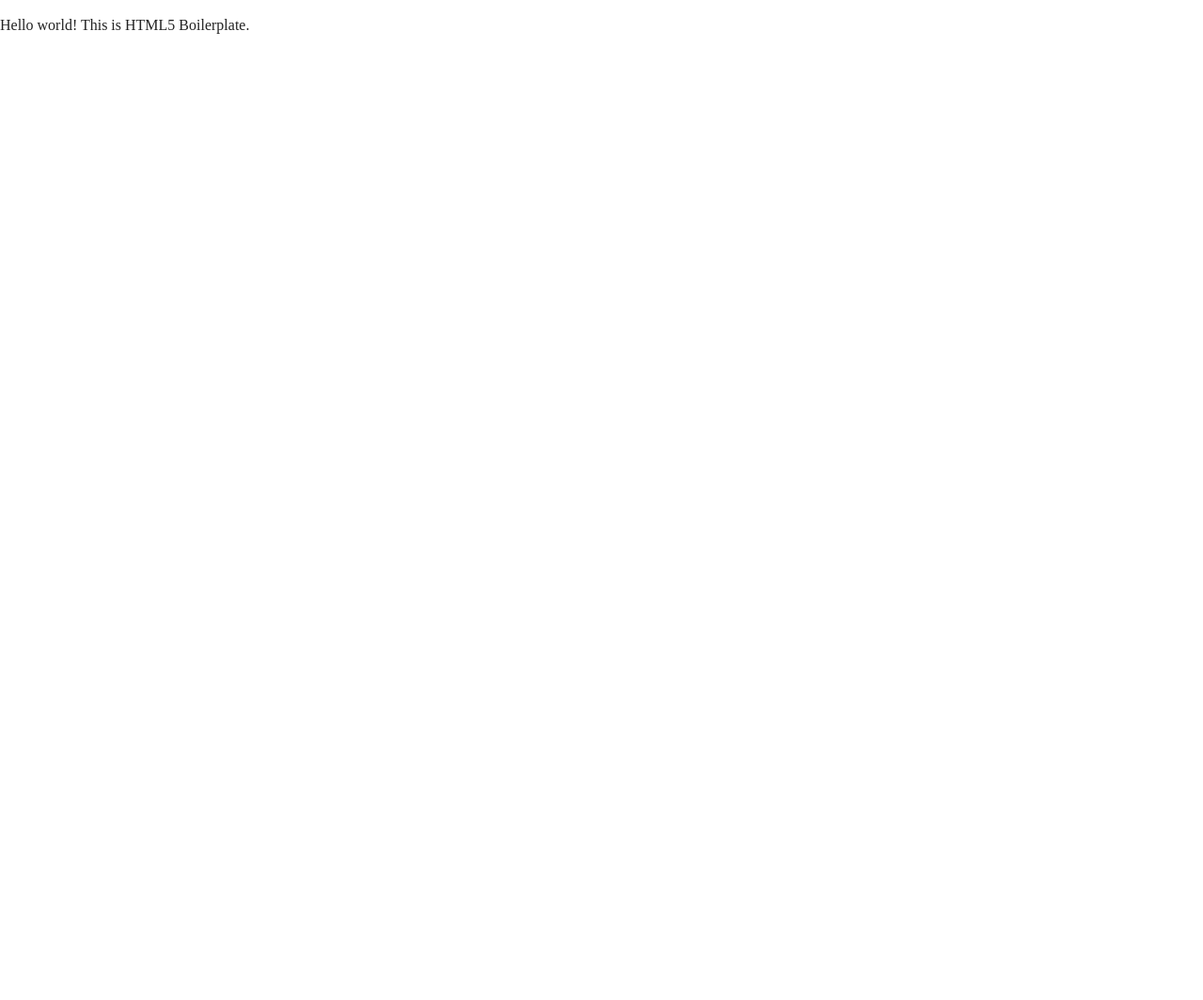
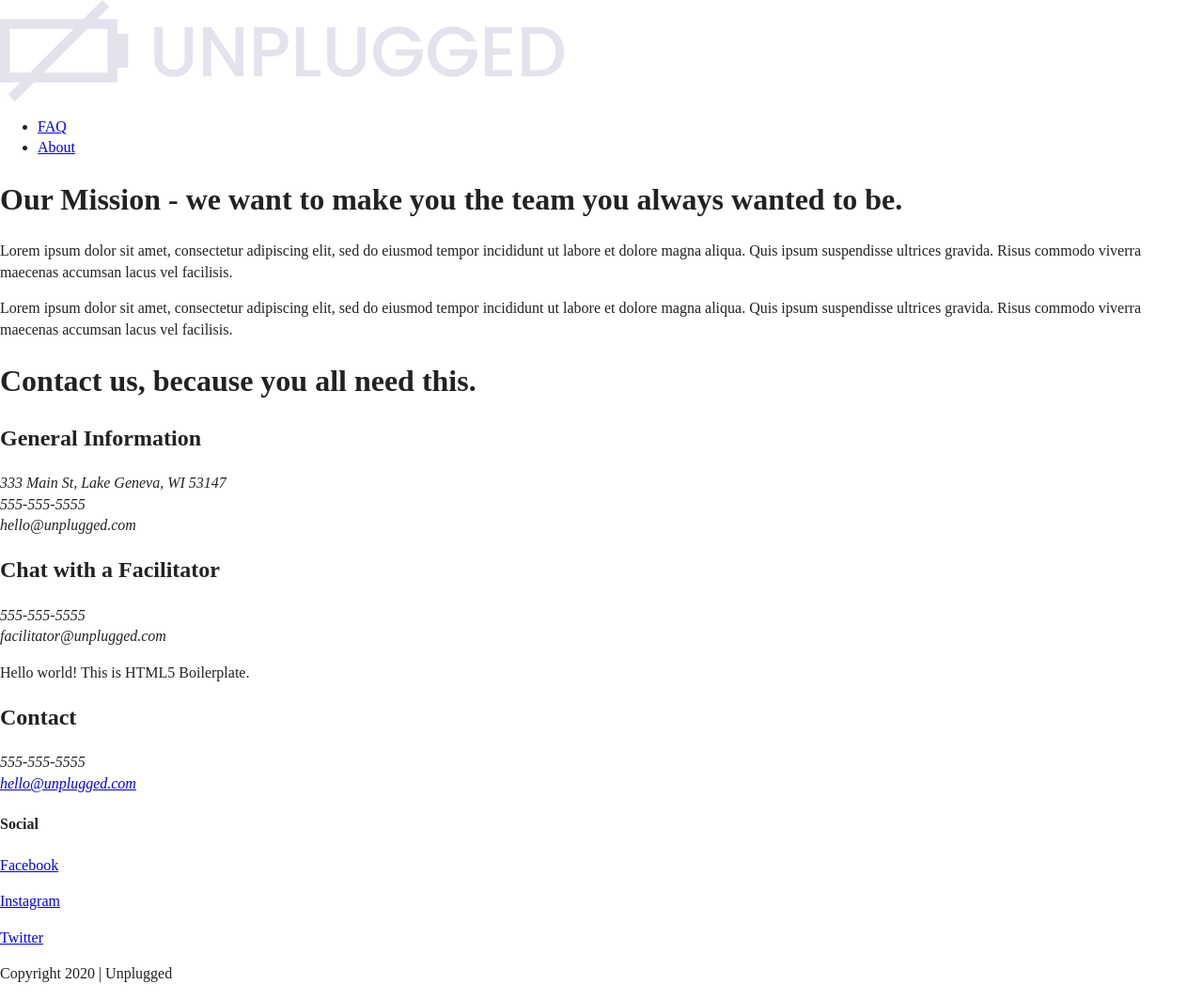
Before and after one commit to achristaldi/206-unplugged, a website: page about/index.html in a window 1280 px wide. Shown: the whole page at 94% size. Before the commit the page ends 800 px from the top, so only its background shows below. Drawn offline with Linux system fonts and the light colour scheme.

Commit message:
Coded about us page and added header and footer to faq page

```diff
--- a/about/index.html
+++ b/about/index.html
@@ -24,6 +24,66 @@
 
 <body>
 
+  <header>
+    <div class="content-wrapper">
+      <a href="#"><img src="../img/unpluggedlogo.png" alt="unplugged logo"></a>
+      <div class="header-divider"></div>
+      <nav>
+        <ul>
+          <li><a href="../faq/index.html" target="_blank">FAQ</a></li>
+          <li><a href="../about/index.html" target="_blank">About</a></li>
+        </ul>
+      </nav>
+    </div>
+
+  </header>
+
+  <main>
+    <section class="mission">
+      <div class="content-wrapper">
+        <div class="mission-content">
+        <h1>Our Mission - we want to make you the team you always wanted to be.</h1>
+        <p> Lorem ipsum dolor sit amet, consectetur adipiscing elit, sed do eiusmod tempor incididunt ut labore et dolore magna aliqua. Quis ipsum suspendisse ultrices gravida. Risus commodo viverra maecenas accumsan lacus vel facilisis.</p>
+         <p>Lorem ipsum dolor sit amet, consectetur adipiscing elit, sed do eiusmod tempor incididunt ut labore et dolore magna aliqua. Quis ipsum suspendisse ultrices gravida. Risus commodo viverra maecenas accumsan lacus vel facilisis.</p>
+
+        </div>
+
+    </div><!-- mission content wrapper ends -->
+
+    </section> <!-- mission info -->
+
+    <section class="map">
+      <figure></figure>
+
+    </section> <!-- map section -->
+
+    <section class="contact-section">
+      <div class="content-wrapper">
+        <div>
+          <h1>Contact us, because you all need this.</h1>
+            <div class="contact-column">
+              <h2>General Information</h2>
+              <address>
+                <p>333 Main St, Lake Geneva, WI 53147<br>
+                  555-555-5555<br>
+                hello@unplugged.com</p>
+              </address>
+            </div>
+
+            <div class="contact-column">
+              <h2>Chat with a Facilitator</h2>
+              <address>
+                <p>555-555-5555<br>
+                facilitator@unplugged.com</p>
+              </address>
+            </div>
+          </div>
+        </div>
+    </section>
+
+
+  </main>
+
   <!-- Add your site or application content here -->
   <p>Hello world! This is HTML5 Boilerplate.</p>
   <script src="../js/vendor/modernizr-3.11.2.min.js"></script>
@@ -36,6 +96,33 @@
     ga('create', 'UA-XXXXX-Y', 'auto'); ga('set', 'anonymizeIp', true); ga('set', 'transport', 'beacon'); ga('send', 'pageview')
   </script>
   <script src="https://www.google-analytics.com/analytics.js" async></script>
+
+<footer>
+    <div class="content-wrapper">
+      <div class="footer-content">
+        <div class="contact">
+          <h2>Contact</h2>
+          <address>
+            <p>555-555-5555 <br>
+            <a href="mailto:hello@unplugged.com">hello@unplugged.com</a></p>
+          </address>
+        <div class="social">
+          <div class="social-icons">
+            <h4>Social</h4>
+            <p><a href="https://www.facebook.com/yoursite" target="_blank">Facebook</a></p>
+            <!-- other social links here -->
+            <p><a href="https://www.instagram.com/yoursite">Instagram</a></p>
+            <p><a href="https://www.twitter.com/yoursite">Twitter</a></p>
+          </div>
+        </div>
+      </div> <!-- footer content ends -->
+    </div> <!-- footer content-wrapper ends -->
+
+    <div class="copyright">
+      <p>Copyright 2020 | Unplugged</p>
+    </div>
+  </footer>
+
 </body>
 
 </html>
```
Also changed, not shown: faq/index.html (+41 -0 lines).
